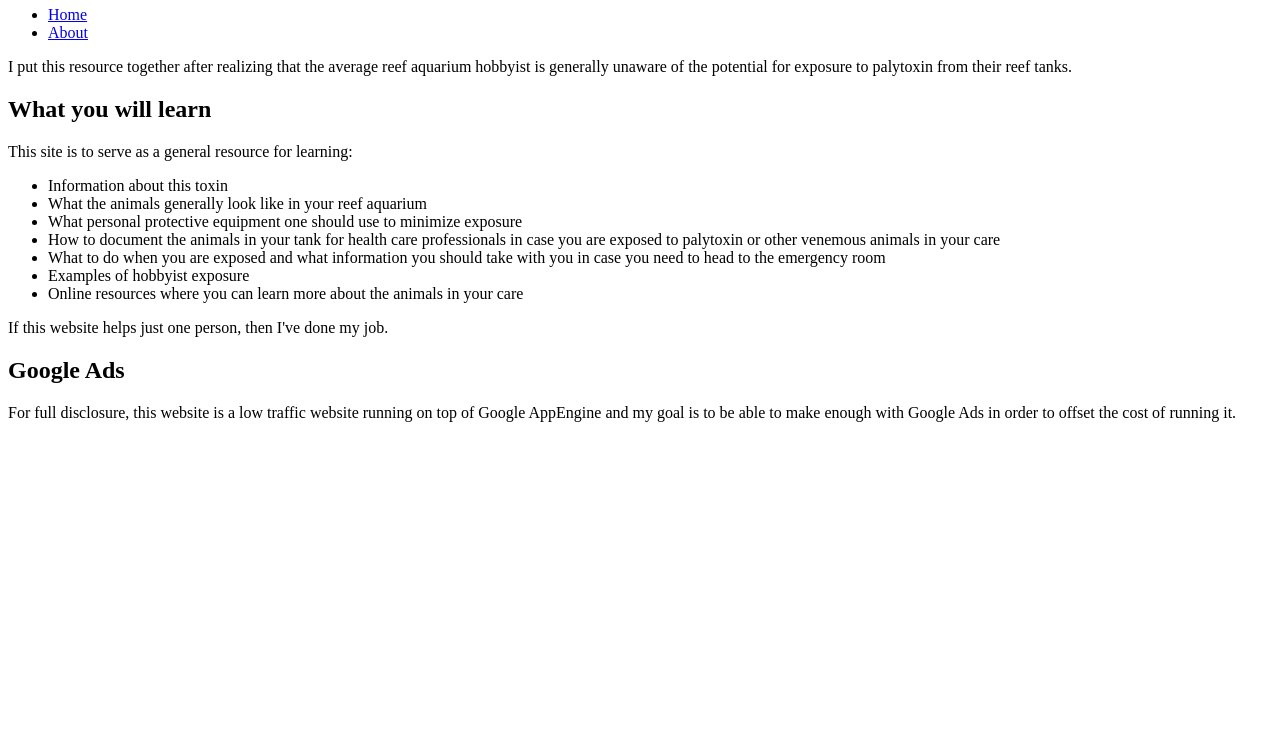
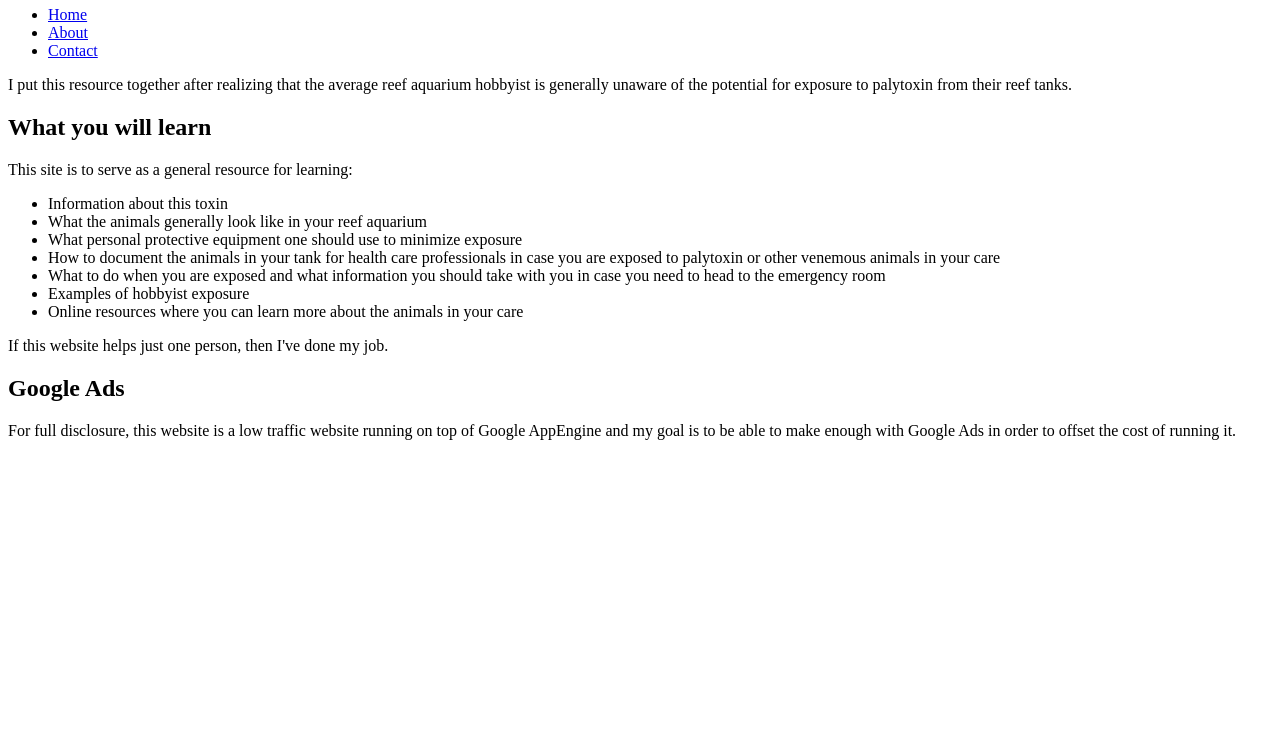
Before and after one commit to sgraber/palytoxin.com, a plain HTML site: page about.html in a window 1280 px wide. Shown: the part 60-800 px from the top of the page. Drawn offline with Linux system fonts and the light colour scheme.

Commit message:
added contact page to menu

```diff
--- a/about.html
+++ b/about.html
@@ -8,6 +8,7 @@
     <ul>
         <li><a href="index.html">Home</a></li>
         <li><a href="about.html">About</a></li>
+        <li><a href="contact.html">Contact</a></li>
     </ul>
 
     <p>I put this resource together after realizing that the average reef
```
Also changed, not shown: index.html (+1 -0 lines).
